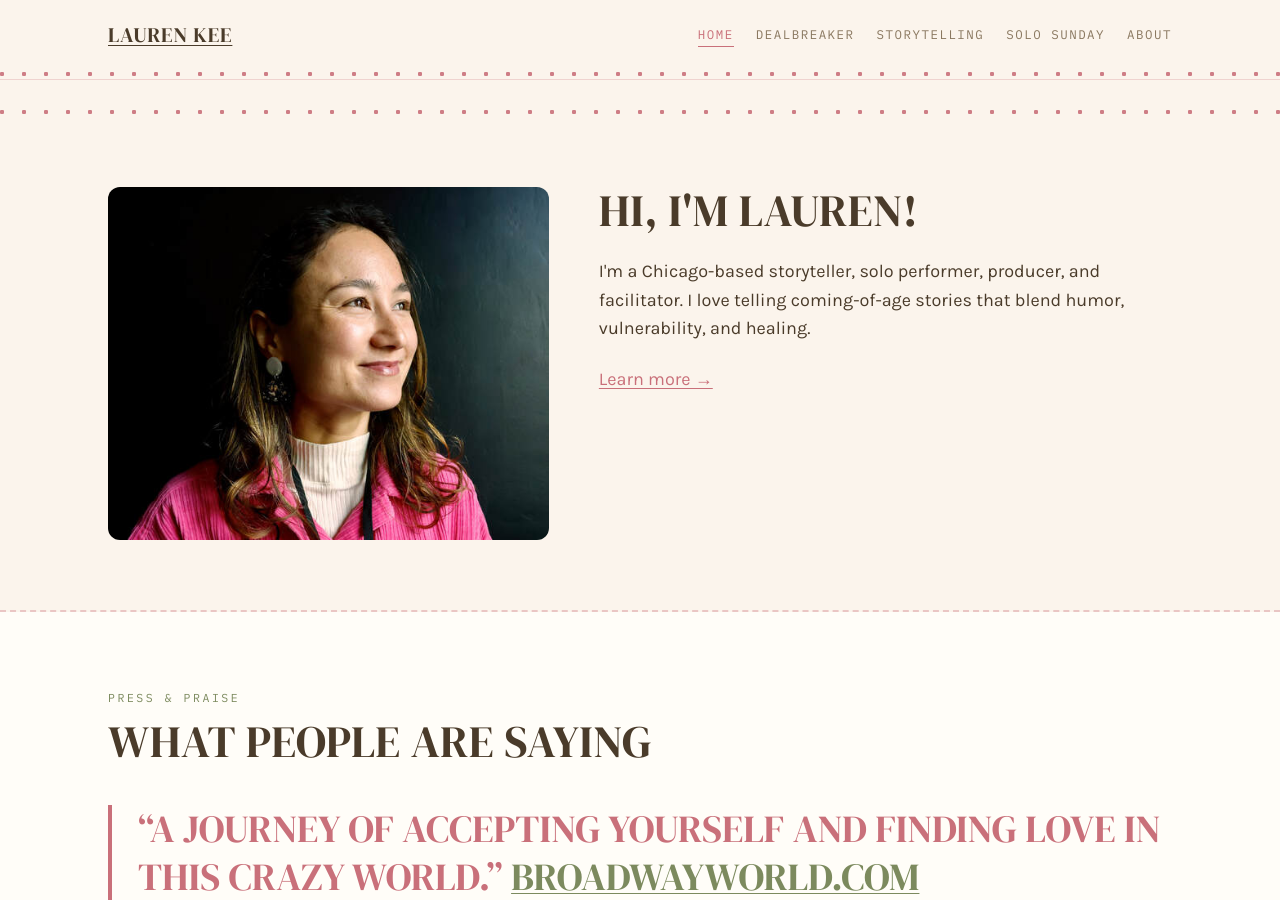
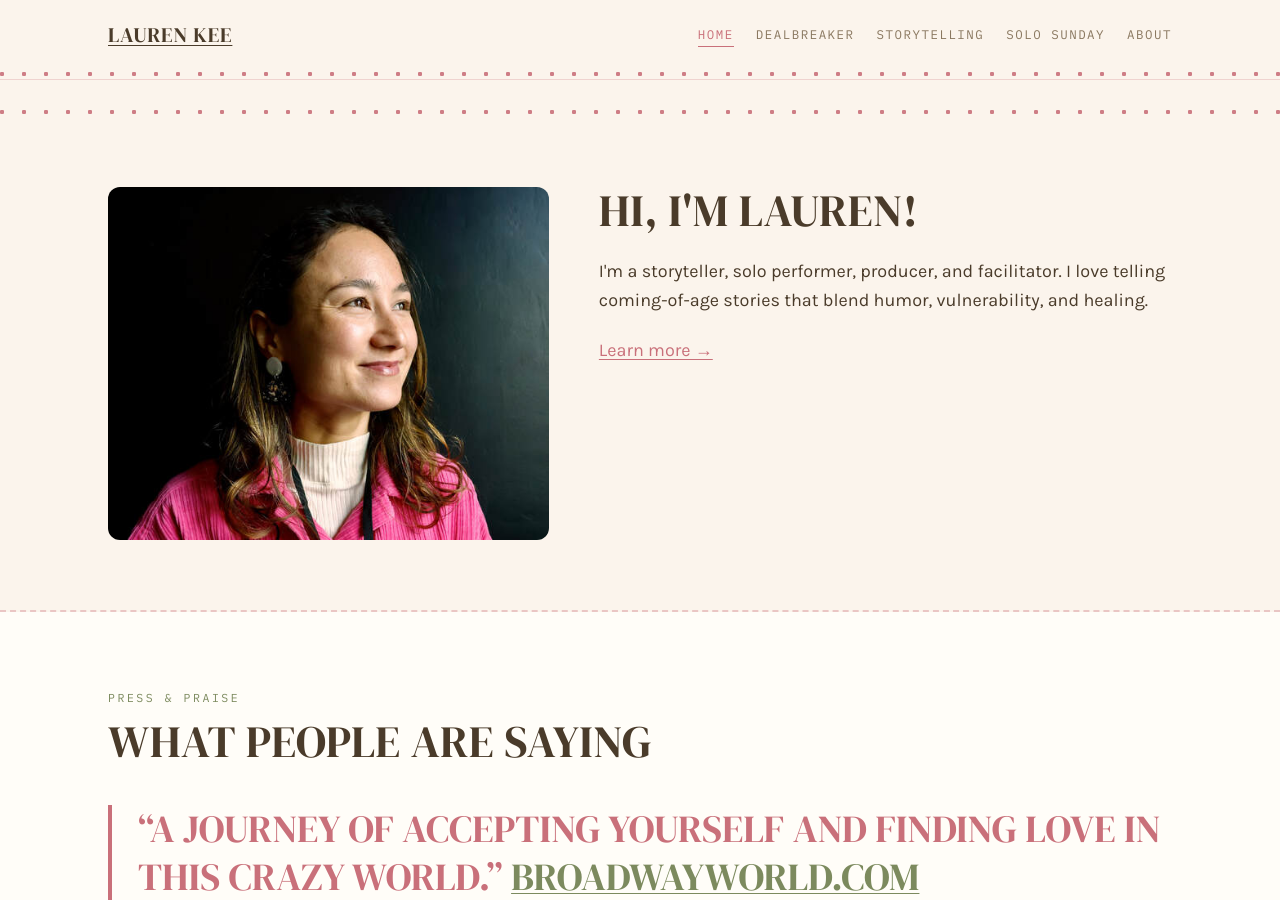
Before and after one commit to laurenkee-hub/site, a Jekyll site: the page built from index.md, in a window 1280 px wide and 900 px high, scrolled down 418 px. Built offline with Jekyll 4.4.1, drawn with Linux system fonts in a browser that asks for light colours; some web fonts are replaced.

Commit message:
Update index.md

```diff
--- a/index.md
+++ b/index.md
@@ -21,7 +21,7 @@ permalink: /
     <img src="{{ '/assets/images/lauren-home-portrait.jpg' | relative_url }}" alt="Lauren Kee" style="width:100%; height:auto; display:block; border-radius: var(--radius);">
     <div>
       <h2 class="mt-0">Hi, I'm Lauren!</h2>
-      <p>I'm a Chicago-based storyteller, solo performer, producer, and facilitator. I love telling coming-of-age stories that blend humor, vulnerability, and healing.</p>
+      <p>I'm a storyteller, solo performer, producer, and facilitator. I love telling coming-of-age stories that blend humor, vulnerability, and healing.</p>
       <p><a href="{{ '/about/' | relative_url }}">Learn more &rarr;</a></p>
     </div>
   </div>
```
